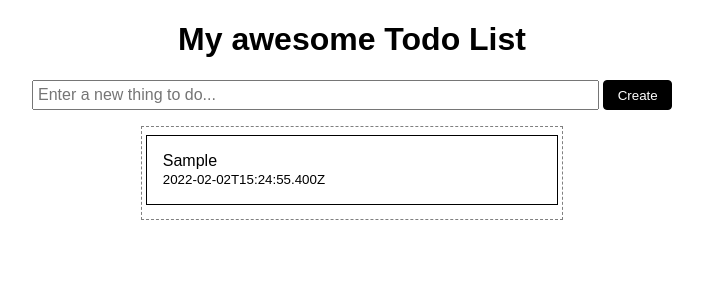
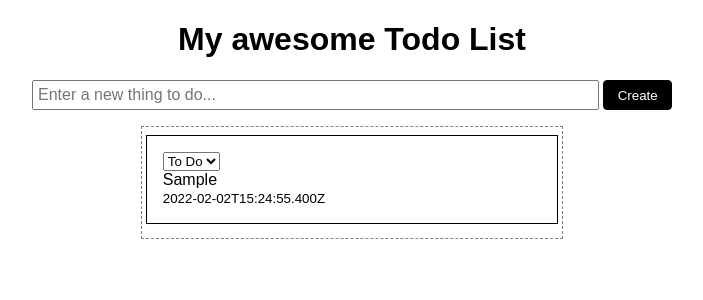
Before and after one commit to Le-Bocal-Academy/begin-with-react, a React (Create React App) app: page / in a window 1280 px wide. Both pictures are taken after typing "Sample" into the empty fields and a click on the button "Create". Shown: the top 300 px of the page, without its empty margins (288-991 px from the left). Built offline with nearby package versions, Linux system fonts and the light colour scheme.

Commit message:
(feat): Change todo's status with a select

```diff
--- a/src/App.js
+++ b/src/App.js
@@ -12,6 +12,10 @@ const App = () => {
     const newList = todoList.concat(todo);
     setTodoList(newList);
   };
+  const handleUpdateToDo = (todo) => {
+    const newList = todoList.map((item) => (todo.createdAt === item.createdAt) ? todo : item);
+    setTodoList(newList);
+  };
 
   return (
     <div className="App">
@@ -22,7 +26,10 @@ const App = () => {
       <div className="task-list">
         <ul>
           {todoList.map((todo) => <li key={todo.createdAt}>
-            <Todo {...todo} />
+            <Todo {...todo} onChangeStatus={(status) => handleUpdateToDo({
+              ...todo,
+              status
+            })} />
           </li>)}
         </ul>
       </div>
--- a/src/components/Todo.js
+++ b/src/components/Todo.js
@@ -1,8 +1,18 @@
-import React from "react";
+import React, { useState } from "react";
 
 const Todo = (props) => {
+  const [status, setStatus] = useState(props.status)
+  const handleChangeStatus = (newStatus) => {
+    setStatus(newStatus);
+    props.onChangeStatus(newStatus);
+  };
   return (
     <div className="task-item">
+      <select value={status} onChange={(event) => handleChangeStatus(event.target.value)}>
+        <option value="todo">To Do</option>
+        <option value="doing">Doing</option>
+        <option value="done">Done</option>
+      </select>
       <div>{props.body}</div>
       <small>{props.createdAt}</small>
     </div>
```
